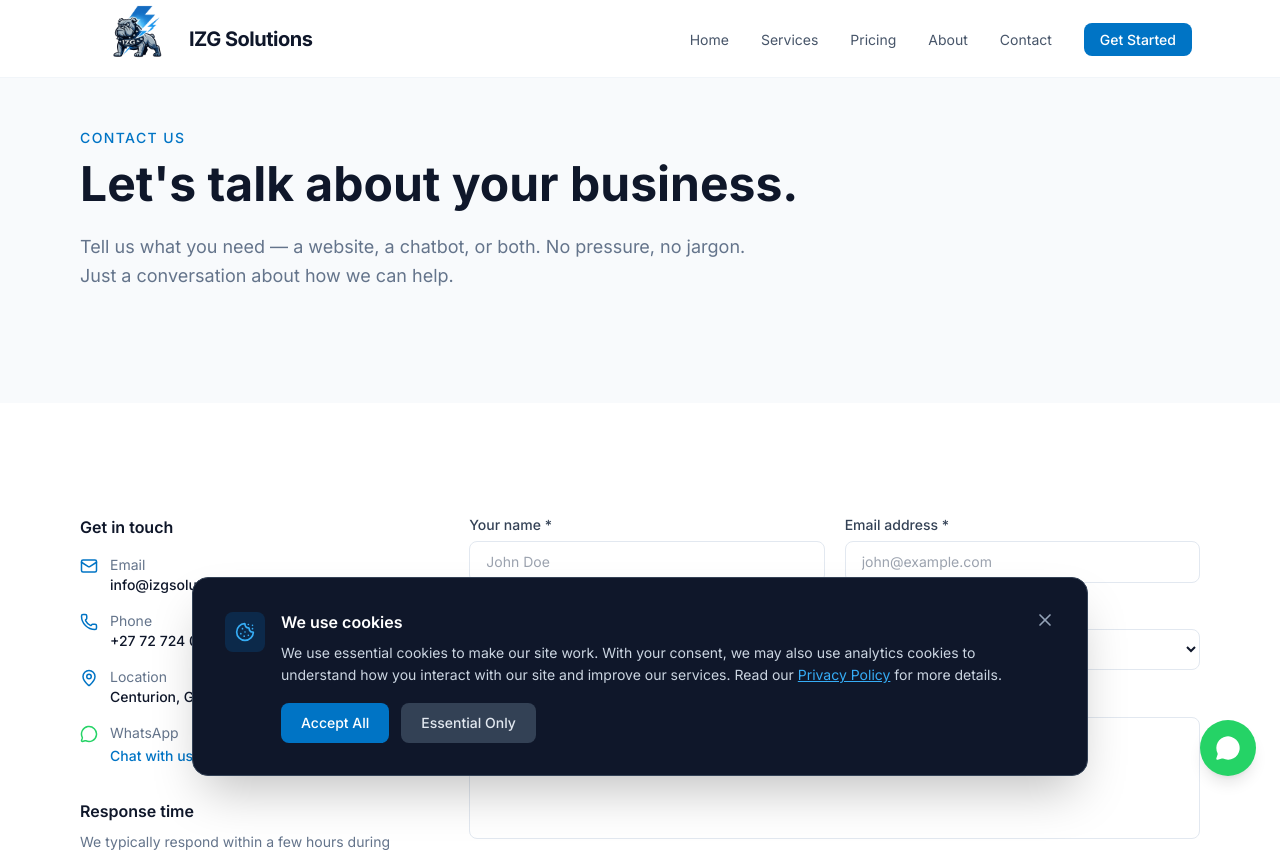
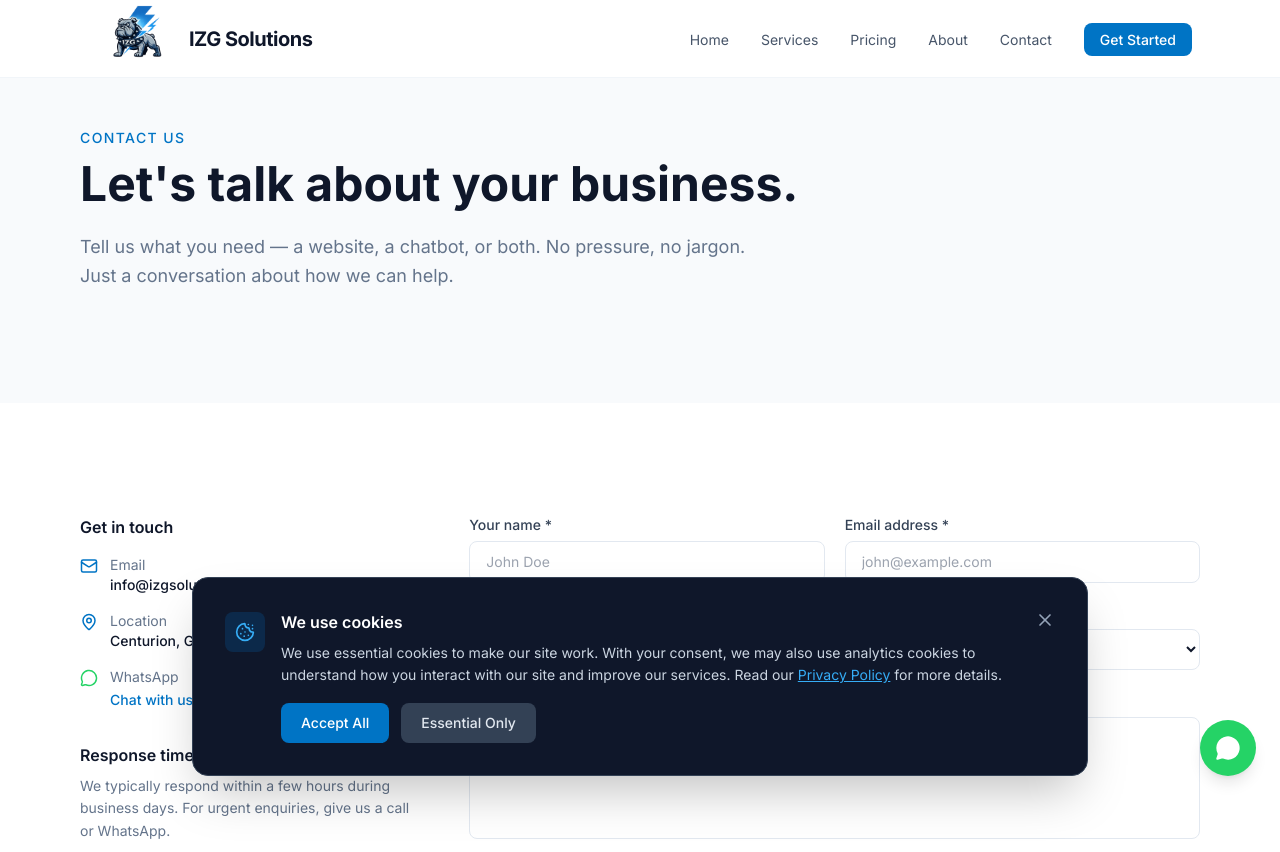
Before and after one commit to makungut619/izg-solutions-website, a Next.js app: page /contact in a window 1280 px wide. Shown: the top 852 px of the page. Built offline with nearby package versions, Linux system fonts and the light colour scheme.

Commit message:
Remove phone number from public-facing pages, keep email and WhatsApp as contact methods

```diff
--- a/app/contact/page.tsx
+++ b/app/contact/page.tsx
@@ -3,7 +3,7 @@
 import { useState } from "react";
 import AnimatedSection from "@/components/ui/AnimatedSection";
 import { getWhatsAppUrl } from "@/components/ui/WhatsAppButton";
-import { Mail, Phone, MapPin, Send, MessageCircle } from "lucide-react";
+import { Mail, MapPin, Send, MessageCircle } from "lucide-react";
 
 export default function ContactPage() {
   const [formData, setFormData] = useState({
@@ -69,13 +69,6 @@ export default function ContactPage() {
                       <div>
                         <p className="text-sm text-surface-500">Email</p>
                         <p className="text-sm font-medium">info@izgsolutions.co.za</p>
-                      </div>
-                    </div>
-                    <div className="flex items-start gap-3">
-                      <Phone className="text-primary-600 mt-0.5" size={18} />
-                      <div>
-                        <p className="text-sm text-surface-500">Phone</p>
-                        <p className="text-sm font-medium">+27 72 724 0551</p>
                       </div>
                     </div>
                     <div className="flex items-start gap-3">
--- a/app/privacy-policy/page.tsx
+++ b/app/privacy-policy/page.tsx
@@ -383,7 +383,6 @@ export default function PrivacyPolicyPage() {
                 <p><strong>IZG Solutions (Pty) Ltd</strong></p>
                 <p>3320 Thornton Place, Blue Valley Golf Estate, Centurion, 0157</p>
                 <p>Email: info@izgsolutions.co.za</p>
-                <p>Phone: +27 72 724 0551</p>
               </div>
             </section>
           </div>
--- a/app/terms/page.tsx
+++ b/app/terms/page.tsx
@@ -319,7 +319,6 @@ export default function TermsPage() {
                 <p><strong>IZG Solutions (Pty) Ltd</strong></p>
                 <p>3320 Thornton Place, Blue Valley Golf Estate, Centurion, 0157</p>
                 <p>Email: info@izgsolutions.co.za</p>
-                <p>Phone: +27 72 724 0551</p>
               </div>
             </section>
           </div>
--- a/components/layout/Footer.tsx
+++ b/components/layout/Footer.tsx
@@ -34,7 +34,6 @@ export default function Footer() {
             </h4>
             <ul className="space-y-2 text-sm">
               <li>info@izgsolutions.co.za</li>
-              <li>+27 72 724 0551</li>
               <li>Centurion, Gauteng</li>
             </ul>
           </div>
```
